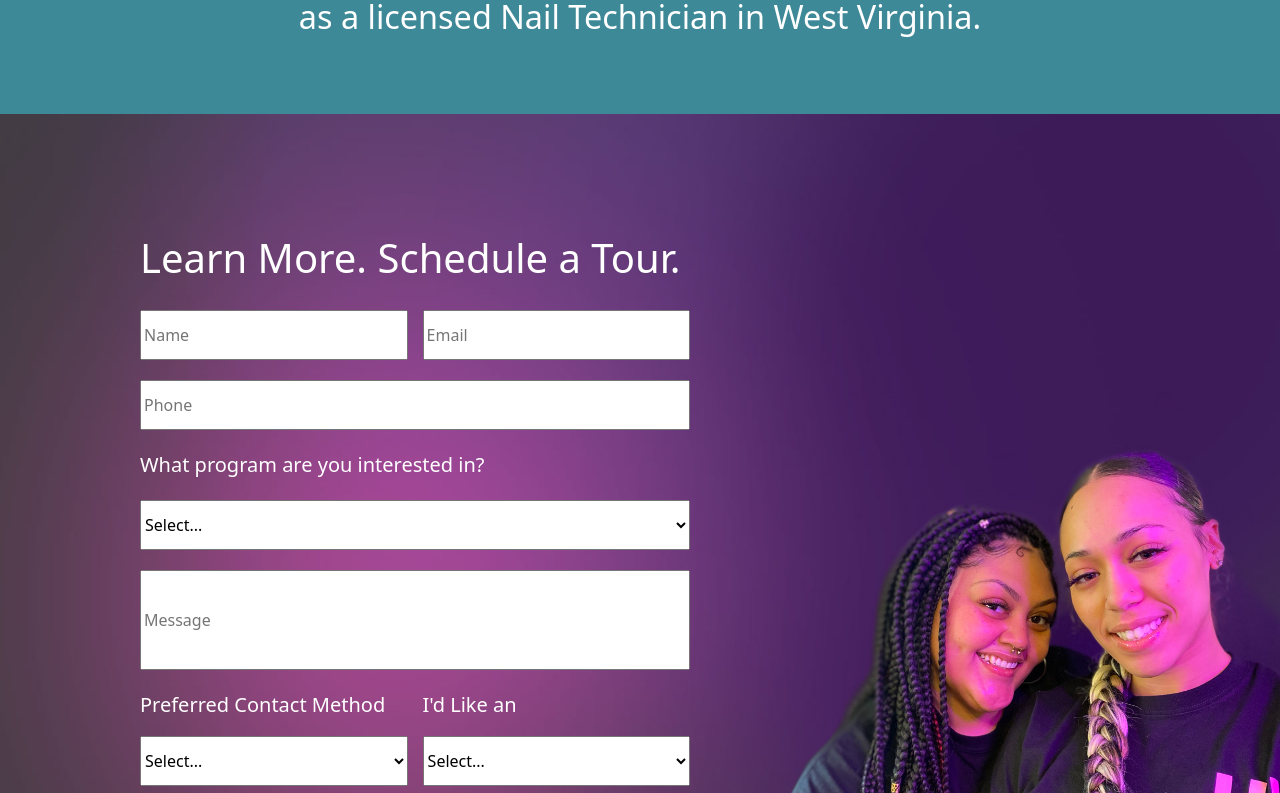
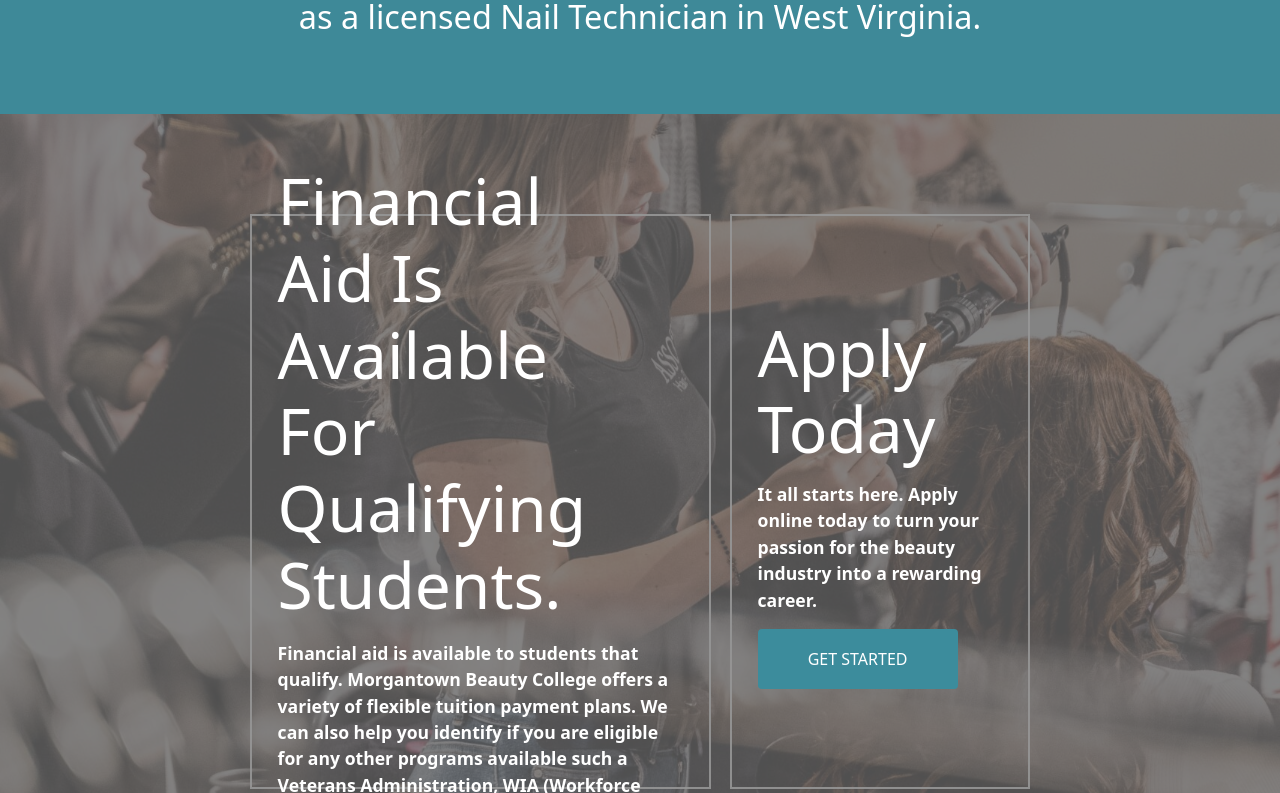
Before and after one commit to JonDofka/CS230WebApp, an Angular app: page /nail in a window 1280 px wide. Shown: the part 827-1620 px from the top of the page. Built offline with nearby package versions, Linux system fonts and the light colour scheme.

Commit message:
addedcomponent
Added financial aid component to hair,nail,massage pages

```diff
--- a/src/app/Layouts/esthetics/esthetics.component.html
+++ b/src/app/Layouts/esthetics/esthetics.component.html
@@ -10,6 +10,7 @@
 </div>
 
 <div>
+
     <app-application-section></app-application-section>
     <app-quotes-carousel></app-quotes-carousel>
 </div>
--- a/src/app/Layouts/hairstylist/hairstylist.component.html
+++ b/src/app/Layouts/hairstylist/hairstylist.component.html
@@ -1,6 +1,12 @@
 <div>
     <app-hair-intro></app-hair-intro>
 </div>
+
+<div>
+    <app-financial-aid></app-financial-aid>
+</div>
+
+
 <div>
     <app-application-section></app-application-section>
     <app-quotes-carousel></app-quotes-carousel>
--- a/src/app/Layouts/massage/massage.component.html
+++ b/src/app/Layouts/massage/massage.component.html
@@ -1,7 +1,9 @@
 <div>
     <app-massage-intro></app-massage-intro>
 </div>
-
+<div>
+    <app-financial-aid></app-financial-aid>
+</div>
 <div>
     <app-application-section></app-application-section>
     <app-quotes-carousel></app-quotes-carousel>
--- a/src/app/Layouts/nail/nail.component.html
+++ b/src/app/Layouts/nail/nail.component.html
@@ -1,5 +1,8 @@
 <div>
     <app-nail-intro></app-nail-intro>
+</div>
+<div>
+    <app-financial-aid></app-financial-aid>
 </div>
 <div>
     <app-application-section></app-application-section>
```
